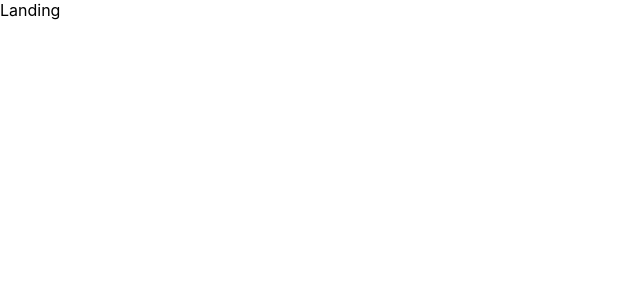
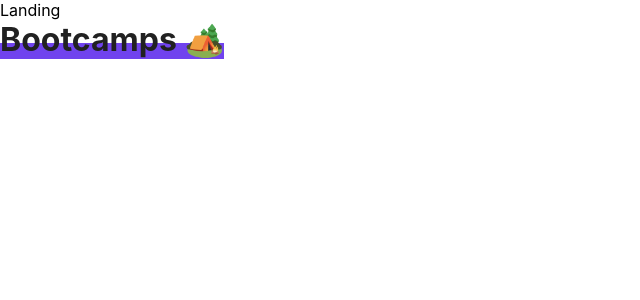
Before and after one commit to JhosuaP97/co_inspira_landing_page_p1, a React (Create React App) app: page / in a window 1280 px wide. Shown: the top 300 px of the page, without its empty margins (0-640 px from the left). Built offline with nearby package versions, Linux system fonts and the light colour scheme.

Commit message:
WIP on section titles

```diff
--- /dev/null
+++ b/src/Components/Title/index.js
@@ -0,0 +1,17 @@
+import React from "react";
+
+// Style
+import { TitleWrapper, TitleStyle } from "./title.styled";
+import { Colors } from "Styles/GlobalStyles";
+
+const Title = ({ title, textColor, headingColor }) => {
+  return (
+    <TitleWrapper>
+      <TitleStyle textColor={textColor} headingColor={headingColor}>
+        {title}
+      </TitleStyle>
+    </TitleWrapper>
+  );
+};
+
+export default Title;
--- /dev/null
+++ b/src/Components/Title/title.styled.js
@@ -0,0 +1,22 @@
+import styled from "styled-components";
+
+export const TitleWrapper = styled.div`
+  position: relative;
+  width: fit-content;
+`;
+
+export const TitleStyle = styled.h1`
+  color: ${({ textColor }) => (textColor ? textColor : "#212121")};
+
+  &:after {
+    position: absolute;
+    content: "";
+    background-color: ${({ headingColor }) =>
+      headingColor ? headingColor : "#212121"};
+    width: 100%;
+    height: 1rem;
+    left: 0;
+    bottom: 0;
+    z-index: -1;
+  }
+`;
--- a/src/Containers/Landing/Landing.js
+++ b/src/Containers/Landing/Landing.js
@@ -1,7 +1,17 @@
+import Title from "Components/Title";
 import React from "react";
 
 const Landing = () => {
-  return <div>Landing</div>;
+  return (
+    <div>
+      Landing
+      <Title
+        title="Bootcamps 🏕️"
+        textColor="#212121"
+        headingColor="#4D15EAcc"
+      />
+    </div>
+  );
 };
 
 export default Landing;
```
